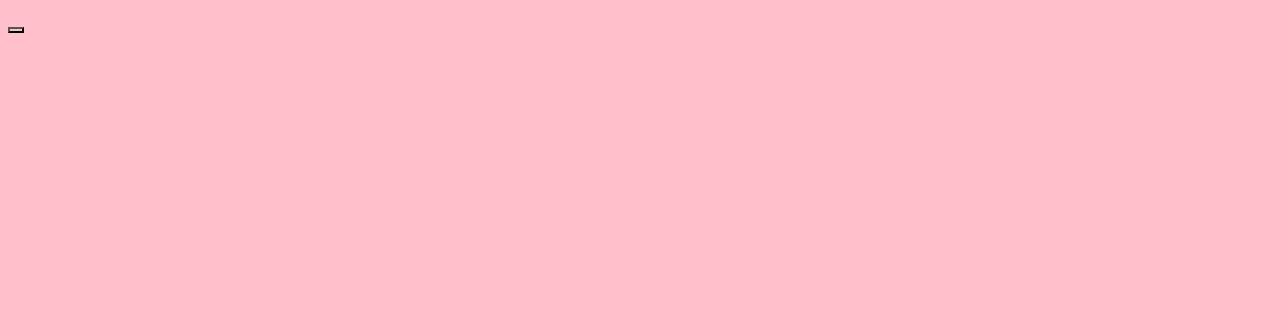
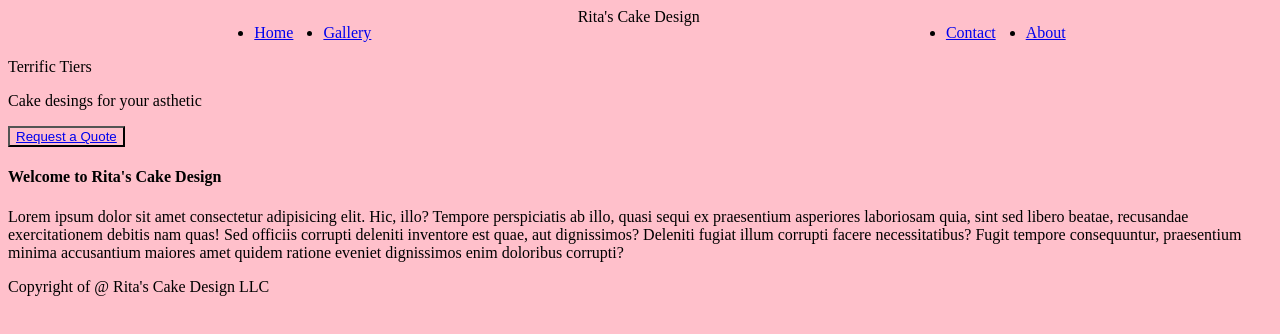
Before and after one commit to EribertoPerez/cake-decorator-portfolio, a plain HTML site: page index.html in a window 1280 px wide. Drawn offline with Linux system fonts and the light colour scheme.

Commit message:
aligning nav bar and items

```diff
--- a/index.html
+++ b/index.html
@@ -10,26 +10,35 @@
 <body>
 <nav>
     <ul>
-
+        <li><a href="#">Home</a></li>
+        <li><a href="#">Gallery</a></li>
+        <!-- <li><a href="#"></a></li> -->
     </ul>
-    <div></div>
+    <div>
+        Rita's Cake Design
+    </div>
     <ul>
-
+        <li><a href="#">Contact</a></li>
+        <li><a href="#">About</a></li>
+        <!-- <li><a href=""></a></li> -->
     </ul>
 </nav>
 <Header>
-    <div>
-
-    </div>
-    <button>
-
-    </button>
+    <div>Terrific Tiers <p>Cake desings for your asthetic</p></div>
+    <button><a href="#">Request a Quote</a></button>
 </Header>
 <div class="welcome-statement">
-
+    <div>
+        <h4>Welcome to Rita's Cake Design</h4>
+        <p>Lorem ipsum dolor sit amet consectetur adipisicing elit. Hic, illo? Tempore perspiciatis ab illo, quasi sequi ex praesentium asperiores laboriosam quia, sint sed libero beatae, recusandae exercitationem debitis nam quas!
+        Sed officiis corrupti deleniti inventore est quae, aut dignissimos? Deleniti fugiat illum corrupti facere necessitatibus? Fugit tempore consequuntur, praesentium minima accusantium maiores amet quidem ratione eveniet dignissimos enim doloribus corrupti?</p>
+    </div>
 </div>
 <div class="cards">
-
+ <!-- to be determined -->
 </div>
+<footer>
+    <p>Copyright of @ Rita's Cake Design LLC</p>
+</footer>
 </body>
 </html>
--- a/style.css
+++ b/style.css
@@ -1,3 +1,12 @@
 * {
     background-color: pink;
 }
+nav {
+    display: flex;
+    justify-content: space-evenly;
+    flex-grow: 1;
+}
+ul {
+    display: flex;
+    gap: 30px;
+}
```
